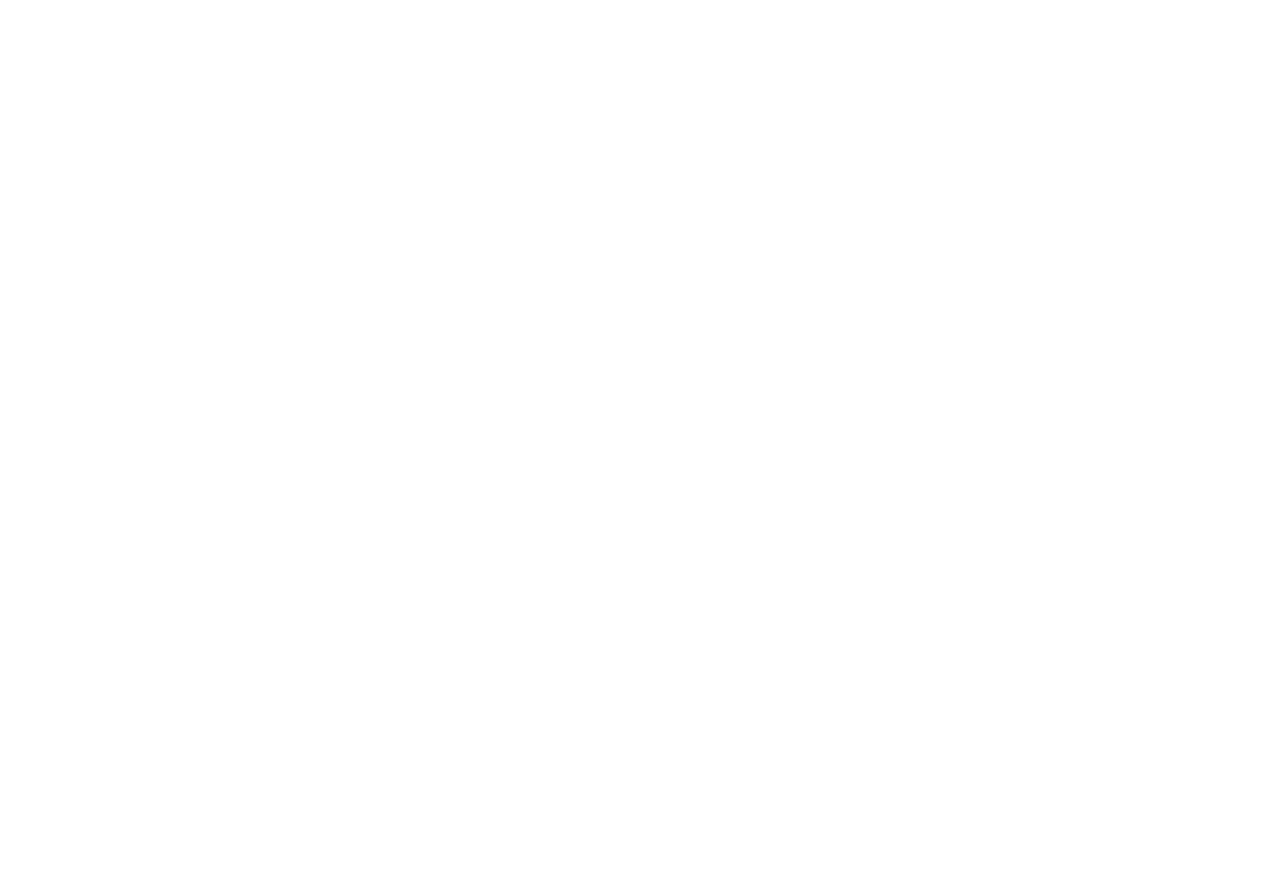
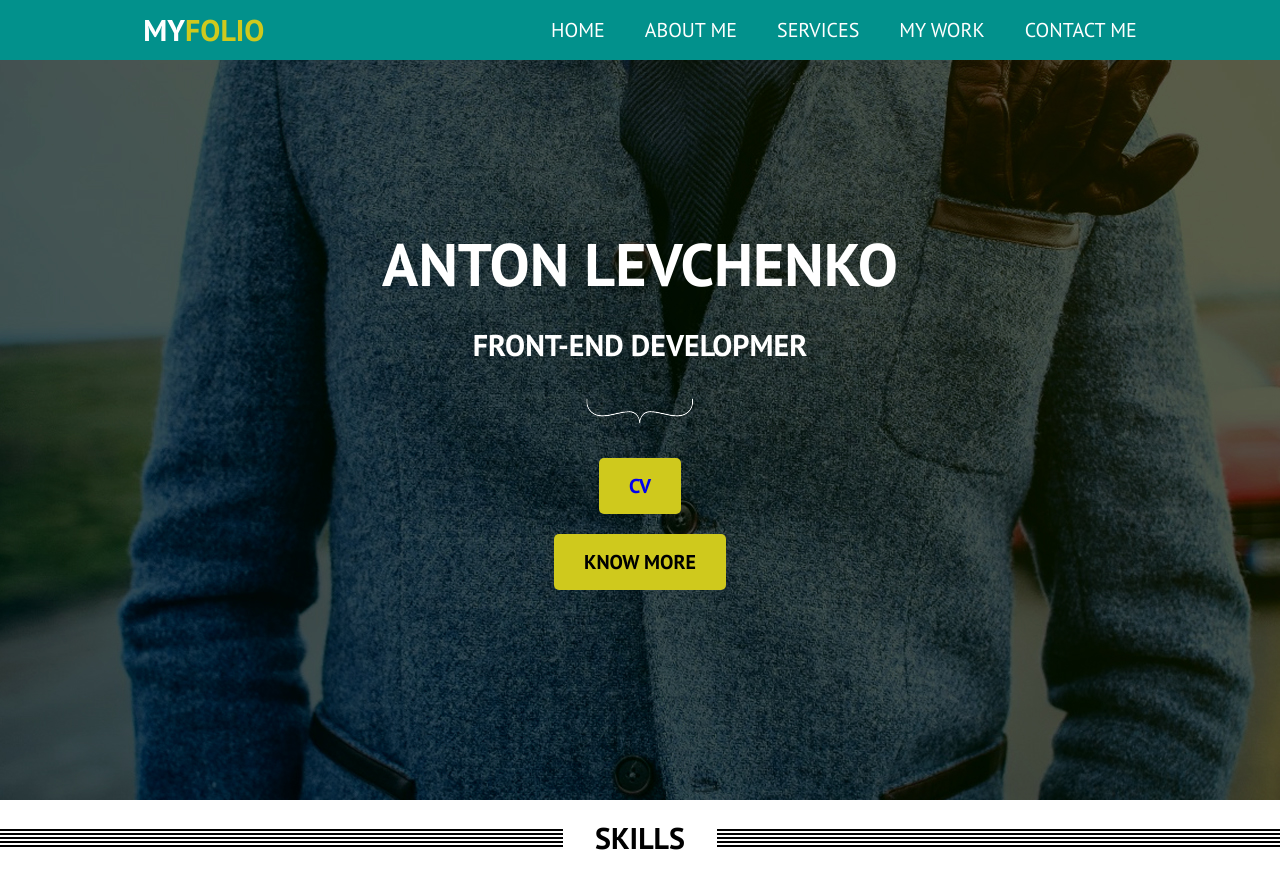
Before and after one commit to LevchenkoAnton/portfolio, a website: page index.html in a window 1280 px wide. Before the commit the page ends 800 px from the top, so only its background shows below. Drawn offline with Linux system fonts and the light colour scheme.

Commit message:
header and main section were done

```diff
--- /dev/null
+++ b/Gruntfile.js
@@ -0,0 +1,52 @@
+module.exports = function(grunt) {
+
+    require("load-grunt-tasks")(grunt);
+	grunt.initConfig({
+		less: {
+			style: {
+				files: {
+					"css/style.css": ["less/style.less"]
+				}
+
+			}
+		},
+
+        autoprefixer: {
+            options: {
+                browsers: ['last 2 versions', 'ie 10']
+            },
+            style: {
+                src: "css/style.css"
+            }
+        },
+        watch: {
+            files: "less/**/*.less",
+            tasks: ["less"]
+        },
+        browserSync: {
+            dev: {
+                bsFiles: {
+                    src : [
+                        'js/*.js',
+                        'css/*.css',
+                        '*.html'
+                    ]
+                },
+                options: {
+                    watchTask: true,
+                    server: {
+                        baseDir: "./"
+                    }
+                }
+            }
+        }
+    });
+
+    grunt.registerTask("build", [
+        "less",
+        "autoprefixer",
+        "browserSync",
+        "watch"
+    ]);
+
+};
--- a/index.html
+++ b/index.html
@@ -3,9 +3,54 @@
 <head>
     <meta charset="UTF-8">
     <title>Portfolio</title>
+    <link href="https://fonts.googleapis.com/css?family=PT+Sans:400,700&amp;subset=cyrillic" rel="stylesheet">
     <link rel="stylesheet" href="css/style.css">
 </head>
 <body>
+
+<header class="page-header">
+    <div class="header__wrapper">
+        <a href="#" class="logo">My<span>folio</span></a>
+        <nav class="main-nav">
+            <ul class="main-nav__list">
+                <li class="main-nav__item">
+                    <a href="#">Home</a>
+                </li>
+                <li class="main-nav__item">
+                    <a href="#">About me</a>
+                </li>
+                <li class="main-nav__item">
+                    <a href="#">Services</a>
+                </li>
+                <li class="main-nav__item">
+                    <a href="#">My work</a>
+                </li>
+                <li class="main-nav__item">
+                    <a href="#">Contact me</a>
+                </li>
+            </ul>
+        </nav>
+    </div>
+</header>
+
+<main>
+    <div class="main__wrapper">
+        <h1 class="main__title">Anton Levchenko</h1>
+        <p class="main__description">Front-end developmer</p>
+        <a href="Anton_Levchenko.pdf" class="main__cv">CV</a>
+        <button class="main__btn btn">Know more</button>
+    </div>
+</main>
+
+<section class="skills">
+    <div class="skills__wrapper">
+        <h2 class="skills__title">Skills</h2>
+        <ul class="skills__list">
+            <li class="skills__item"></li>
+        </ul>
+    </div>
+</section>
+
 
 
 
--- /dev/null
+++ b/less/builds/btn.less
@@ -0,0 +1,16 @@
+.btn {
+  display: block;
+  margin: 0 auto;
+  padding: 15px 30px;
+  .base-text-bold;
+  font-size: 20px;
+  text-transform: uppercase;
+
+  border: none;
+  border-radius: 5px;
+  background: @btn-bg;
+}
+
+.btn:hover {
+  background: darken(@btn-bg, 10%);
+}
--- /dev/null
+++ b/less/builds/header.less
@@ -0,0 +1,12 @@
+.header {
+
+  &__wrapper {
+    position: fixed;
+    z-index: 10;
+    width: 100%;
+    display: flex;
+    justify-content: space-around;
+    color: @header-text;
+    background: @header-bg;
+  }
+}
--- /dev/null
+++ b/less/builds/logo.less
@@ -0,0 +1,10 @@
+.logo {
+  font-size: 30px;
+  line-height: 60px;
+  .base-text-bold;
+  color: @header-text;
+
+  span {
+    color: @logo-text;
+  }
+}
--- /dev/null
+++ b/less/builds/main-nav.less
@@ -0,0 +1,25 @@
+.main-nav {
+
+  &__list {
+    display: flex;
+  }
+
+  &__item {
+    display: block;
+    margin: 0 20px;
+  }
+
+  &__item a {
+    font-size: 20px;
+    line-height: 60px;
+    color: @header-text;
+  }
+
+  &__item:first-child {
+    margin-left: 0;
+  }
+
+  &__item:last-child {
+    margin-right: 0;
+  }
+}
--- /dev/null
+++ b/less/builds/main.less
@@ -0,0 +1,58 @@
+.main {
+
+  &__wrapper {
+    display: flex;
+    height: 100vh;
+    flex-direction: column;
+    justify-content: center;
+    align-items: center;
+    background-image: url(../img/main-bg.jpg);
+    background-attachment: fixed;
+    background-position: center;
+    background-repeat: no-repeat;
+    background-size: cover;
+    .base-text-bold;
+    color: @header-text;
+  }
+
+  &__title {
+    font-size: 60px;
+    margin-bottom: 25px;
+  }
+
+  &__description {
+    font-size: 30px;
+    margin-bottom: 100px;
+  }
+
+  &__cv {
+    display: block;
+    position: relative;
+    margin: 0 auto;
+    margin-bottom: 20px;
+    padding: 15px 30px;
+    .base-text-bold;
+    font-size: 20px;
+    text-transform: uppercase;
+
+    border: none;
+    border-radius: 5px;
+    background: @btn-bg;
+  }
+
+  &__cv:hover {
+    background: darken(@btn-bg, 10%);
+  }
+
+  &__cv:before {
+    position: absolute;
+    display: block;
+    content: '';
+    top: -60px;
+    left: 50%;
+    margin-left: -54px;
+    width: 108px;
+    height: 25px;
+    background: url("../img/bracket.png") no-repeat center center;
+  }
+}
--- /dev/null
+++ b/less/builds/skills.less
@@ -0,0 +1,47 @@
+.skills {
+
+  &__wrapper {
+    text-align: center;
+  }
+
+  &__title {
+    position: relative;
+    font-size: 30px;
+  }
+
+  &__title:before {
+    position: absolute;
+    content: '';
+    width: 44%;
+    height: 2px;
+    left: 0;
+    box-shadow: 0 2px 0 transparent,
+    0 4px 0 @base-text,
+    0 6px 0 transparent,
+    0 8px 0 @base-text,
+    0 10px 0 transparent,
+    0 12px 0 @base-text,
+    0 14px 0 transparent,
+    0 16px 0 @base-text,
+    0 18px 0 transparent,
+    0 20px 0 @base-text,
+  }
+
+  &__title:after {
+    position: absolute;
+    content: '';
+    width: 44%;
+    height: 2px;
+    right: 0;
+    box-shadow: 0 2px 0 transparent,
+    0 4px 0 @base-text,
+    0 6px 0 transparent,
+    0 8px 0 @base-text,
+    0 10px 0 transparent,
+    0 12px 0 @base-text,
+    0 14px 0 transparent,
+    0 16px 0 @base-text,
+    0 18px 0 transparent,
+    0 20px 0 @base-text,
+  }
+}
--- /dev/null
+++ b/less/scaffolding.less
@@ -0,0 +1,29 @@
+@import "variables.less";
+
+body {
+  line-height: 26px;
+  color: @base-text;
+  margin: 0;
+  padding: 0;
+  box-sizing: border-box;
+  .base-text-reg;
+  font-size: 14px;
+  text-transform: uppercase;
+
+}
+
+a {
+  text-decoration: none;
+}
+
+ul {
+  margin: 0;
+  padding: 0;
+  list-style: none;
+}
+
+input, select, button{
+  &:focus{
+    outline: none;
+  }
+}
--- a/less/style.less
+++ b/less/style.less
@@ -0,0 +1,8 @@
+@import "variables";
+@import "scaffolding";
+@import "builds/header";
+@import "builds/logo";
+@import "builds/main-nav";
+@import "builds/main";
+@import "builds/btn";
+@import "builds/skills";
--- /dev/null
+++ b/less/variables.less
@@ -0,0 +1,21 @@
+/* fonts files */
+.base-text-bold {
+  font-family: 'PT Sans', sans-serif;
+  font-weight: 700;
+}
+.base-text-reg {
+  font-family: 'PT Sans', sans-serif;
+  font-weight: 400;
+}
+
+/*colors*/
+@header-text: #fff;
+@logo-text: #cfc91d;
+@base-text: #000;
+@header-bg: #02918c;
+@btn-bg: #cfc91d;
+
+@tablet-widths: ~"(min-width: 768px)";
+@desktop-widths: ~"(min-width: 1200px)";
+@mobile-width-only: ~"(max-width: 767px)";
+@tablet-width-only: ~"(min-width: 768px) and (max-width: 1199px)";
```
Also changed, not shown: package.json (added, +28 -0 lines), css/style.css, img/bracket.png (added), img/main-bg.jpg (added), 1 other file.
